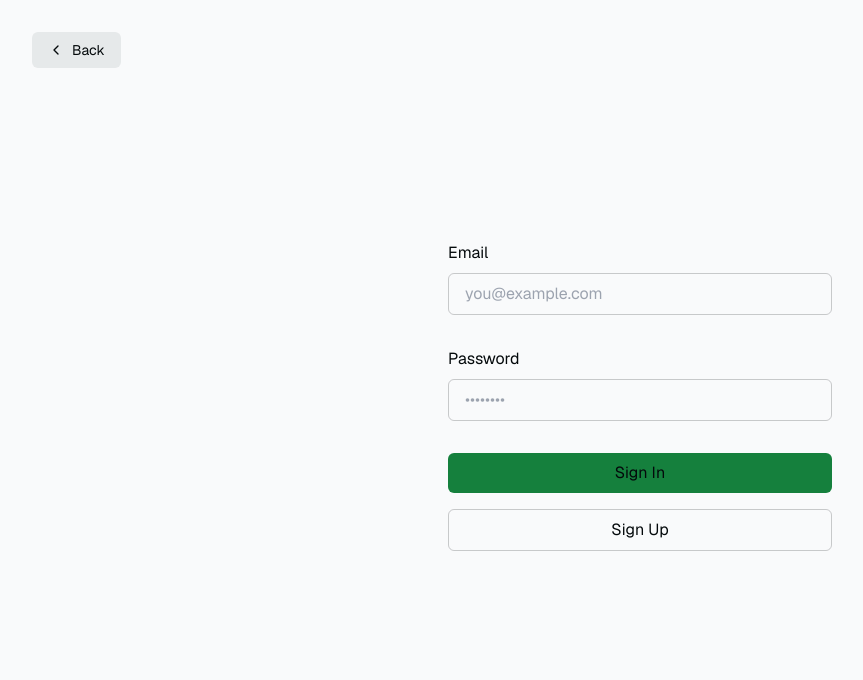
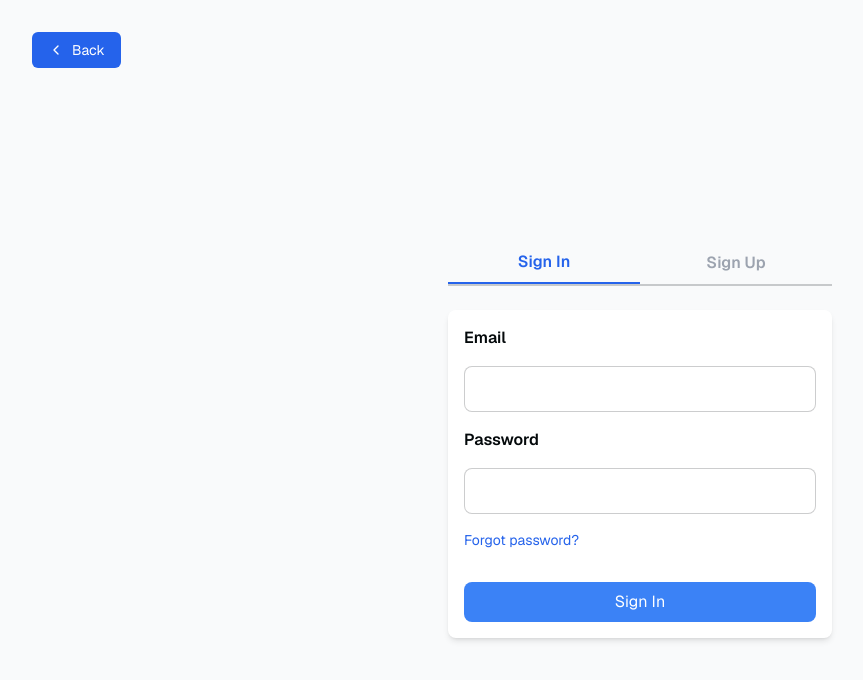
Before and after one commit to Zeff01/Agios, a Next.js app: page /login in a window 1280 px wide. Shown: the top 680 px of the page, without its empty margins (0-863 px from the left). Built offline with nearby package versions, Linux system fonts and the light colour scheme.

Commit message:
trying sign up fix

```diff
--- /dev/null
+++ b/app/api/signin/route.ts
@@ -0,0 +1,19 @@
+import { createClient } from "@/utils/supabase/server";
+
+export async function POST(req: any, res: any) {
+  const { email, password } = req.body;
+  const supabase = createClient();
+
+  const { error } = await supabase.auth.signInWithPassword({
+    email,
+    password,
+  });
+
+  if (error) {
+    return res.status(401).json({ message: "Could not authenticate user" });
+  }
+
+  res
+    .status(200)
+    .json({ message: "Authentication successful", redirectTo: "/protected" });
+}
--- /dev/null
+++ b/app/api/signup/route.ts
@@ -0,0 +1,82 @@
+import { createClient } from "@/utils/supabase/server";
+import type { NextApiRequest } from "next";
+import { NextResponse } from "next/server";
+
+export async function POST(req: NextApiRequest) {
+  try {
+    // Parse the request body
+    const { email, password, firstname, lastname } = req.body;
+    console.log("req.body:", req.body);
+
+    // Create a Supabase client instance
+    const supabase = createClient();
+
+    // Check if email and password are provided
+    if (!email || !password) {
+      return NextResponse.json(
+        { error: "Email and password are required" },
+        { status: 400 }
+      );
+    }
+
+    // Sign up the user using Supabase
+    const { data, error } = await supabase.auth.signUp({
+      email: email,
+      password: password,
+    });
+
+    // Handle errors during sign-up
+    if (error) {
+      console.error("Signup error:", error);
+      return NextResponse.json(
+        { error: "Could not authenticate user" },
+        { status: 401 }
+      );
+    }
+
+    // Extract the user object from the response data
+    const { user } = data;
+
+    // Check if the user object exists
+    if (user) {
+      // Prepare user profile data
+      const profileData = { id: user.id, firstname, lastname, isPaid: false };
+
+      // Insert user profile data into the database
+      const { data: profile, error: profileError } = await supabase
+        .from("profiles")
+        .insert([profileData]);
+
+      // Handle errors during profile creation
+      if (profileError) {
+        console.error("Profile creation error:", profileError);
+        return NextResponse.json(
+          { error: "Failed to set up user profile" },
+          { status: 500 }
+        );
+      }
+
+      // Return success response
+      return NextResponse.json(
+        {
+          message: "Check your email to continue the sign-in process",
+          redirectTo: "/login",
+        },
+        { status: 200 }
+      );
+    } else {
+      // Return error response if user object is not found
+      return NextResponse.json(
+        { error: "User was not created successfully" },
+        { status: 500 }
+      );
+    }
+  } catch (err) {
+    // Handle unexpected errors
+    console.error("Unexpected error:", err);
+    return NextResponse.json(
+      { error: "Internal server error" },
+      { status: 500 }
+    );
+  }
+}
--- a/app/login/page.tsx
+++ b/app/login/page.tsx
@@ -1,61 +1,71 @@
+"use client";
 import Link from "next/link";
-import { headers } from "next/headers";
-import { createClient } from "@/utils/supabase/server";
-import { redirect } from "next/navigation";
+import { useState, FormEvent } from "react";
 import { SubmitButton } from "./submit-button";
 
-export default function Login({
-  searchParams,
-}: {
+interface LoginProps {
   searchParams: { message: string };
-}) {
-  const signIn = async (formData: FormData) => {
-    "use server";
-
-    const email = formData.get("email") as string;
-    const password = formData.get("password") as string;
-    const supabase = createClient();
-
-    const { error } = await supabase.auth.signInWithPassword({
-      email,
-      password,
-    });
-
-    if (error) {
-      return redirect("/login?message=Could not authenticate user");
 }
 
-    return redirect("/protected");
+interface FormState {
+  email: string;
+  password: string;
+  confirmPassword: string;
+  firstname: string;
+  lastname: string;
+}
+
+export default function Login({ searchParams }: LoginProps) {
+  const [formState, setFormState] = useState<FormState>({
+    email: "",
+    password: "",
+    confirmPassword: "",
+    firstname: "",
+    lastname: "",
+  });
+  console.log("formState:", formState);
+  const [activeTab, setActiveTab] = useState<"signIn" | "signUp">("signIn");
+
+  // Handle form input changes
+  const handleChange = (event: React.ChangeEvent<HTMLInputElement>) => {
+    const { name, value } = event.target;
+    setFormState((prevState) => ({ ...prevState, [name]: value }));
   };
 
-  const signUp = async (formData: FormData) => {
-    "use server";
+  // General form submission handler
+  const handleSubmit = async (
+    event: FormEvent<HTMLFormElement>,
+    endpoint: string
+  ) => {
+    event.preventDefault();
 
-    const origin = headers().get("origin");
-    const email = formData.get("email") as string;
-    const password = formData.get("password") as string;
-    const supabase = createClient();
-
-    const { error } = await supabase.auth.signUp({
-      email,
-      password,
-      options: {
-        emailRedirectTo: `${origin}/auth/callback`,
-      },
-    });
-
-    if (error) {
-      return redirect("/login?message=Could not authenticate user");
+    // Validate fields here before submitting
+    if (
+      activeTab === "signUp" &&
+      formState.password !== formState.confirmPassword
+    ) {
+      alert("Passwords do not match.");
+      return;
     }
 
-    return redirect("/login?message=Check email to continue sign in process");
+    const response = await fetch(endpoint, {
+      method: "POST",
+      headers: { "Content-Type": "application/json" },
+      body: JSON.stringify(formState),
+    });
+    const result = await response.json();
+    if (response.ok) {
+      window.location.href = result.redirectTo;
+    } else {
+      alert(result.message);
+    }
   };
 
   return (
-    <div className="flex-1 flex flex-col w-full px-8 sm:max-w-md justify-center gap-2">
+    <div className="flex-1 flex flex-col w-full px-8 sm:max-w-md justify-center gap-2 mx-auto mt-20">
       <Link
         href="/"
-        className="absolute left-8 top-8 py-2 px-4 rounded-md no-underline text-foreground bg-btn-background hover:bg-btn-background-hover flex items-center group text-sm"
+        className="absolute left-8 top-8 py-2 px-4 rounded-md no-underline text-white bg-blue-600 hover:bg-blue-700 flex items-center group text-sm"
       >
         <svg
           xmlns="http://www.w3.org/2000/svg"
@@ -70,50 +80,139 @@ export default function Login({
           className="mr-2 h-4 w-4 transition-transform group-hover:-translate-x-1"
         >
           <polyline points="15 18 9 12 15 6" />
-        </svg>{" "}
+        </svg>
         Back
       </Link>
-
-      <form className="animate-in flex-1 flex flex-col w-full justify-center gap-2 text-foreground">
-        <label className="text-md" htmlFor="email">
+      <div className="tabs flex border-b-2">
+        <button
+          className={`tab flex-1 text-center py-2 font-semibold ${
+            activeTab === "signIn"
+              ? "text-blue-600 border-blue-600 border-b-2"
+              : "text-gray-400"
+          }`}
+          onClick={() => setActiveTab("signIn")}
+        >
+          Sign In
+        </button>
+        <button
+          className={`tab flex-1 text-center py-2 font-semibold ${
+            activeTab === "signUp"
+              ? "text-blue-600 border-blue-600 border-b-2"
+              : "text-gray-400"
+          }`}
+          onClick={() => setActiveTab("signUp")}
+        >
+          Sign Up
+        </button>
+      </div>
+      {activeTab === "signIn" && (
+        <form
+          className="animate-in flex flex-col gap-4 p-4 bg-white shadow-md rounded-lg mt-4"
+          onSubmit={(e) => handleSubmit(e, "/api/signin")}
+        >
+          <label htmlFor="email" className="font-semibold">
             Email
           </label>
           <input
-          className="rounded-md px-4 py-2 bg-inherit border mb-6"
+            className="input text-lg rounded-lg border px-4 py-2"
             name="email"
-          placeholder="you@example.com"
+            type="email"
             required
+            value={formState.email}
+            onChange={handleChange}
           />
-        <label className="text-md" htmlFor="password">
+          <label htmlFor="password" className="font-semibold">
             Password
           </label>
           <input
-          className="rounded-md px-4 py-2 bg-inherit border mb-6"
+            className="input text-lg rounded-lg border px-4 py-2"
             type="password"
             name="password"
-          placeholder="••••••••"
             required
+            value={formState.password}
+            onChange={handleChange}
+          />
+          <Link
+            href="/forgot-password"
+            className="text-sm text-blue-600 hover:text-blue-800"
+          >
+            Forgot password?
+          </Link>
+          <SubmitButton
+            className="bg-blue-500 hover:bg-blue-600 text-white rounded-lg px-4 py-2 mt-4"
+            pendingText="Signing In..."
+            children="Sign In"
+          />
+        </form>
+      )}
+      {activeTab === "signUp" && (
+        <form
+          className="animate-in flex flex-col gap-4 p-4 bg-white shadow-md rounded-lg mt-4"
+          onSubmit={(e) => handleSubmit(e, "/api/signup")}
+        >
+          <label htmlFor="email" className="font-semibold">
+            Email
+          </label>
+          <input
+            className="input text-lg rounded-lg border px-4 py-2"
+            name="email"
+            type="email"
+            required
+            value={formState.email}
+            onChange={handleChange}
+          />
+          <label htmlFor="password" className="font-semibold">
+            Password
+          </label>
+          <input
+            className="input text-lg rounded-lg border px-4 py-2"
+            type="password"
+            name="password"
+            required
+            value={formState.password}
+            onChange={handleChange}
+          />
+          <label htmlFor="confirmPassword" className="font-semibold">
+            Confirm Password
+          </label>
+          <input
+            className="input text-lg rounded-lg border px-4 py-2"
+            type="password"
+            name="confirmPassword"
+            required
+            value={formState.confirmPassword}
+            onChange={handleChange}
+          />
+          <label htmlFor="firstname" className="font-semibold">
+            First Name
+          </label>
+          <input
+            className="input text-lg rounded-lg border px-4 py-2"
+            name="firstname"
+            required
+            value={formState.firstname}
+            onChange={handleChange}
+          />
+          <label htmlFor="lastname" className="font-semibold">
+            Last Name
+          </label>
+          <input
+            className="input text-lg rounded-lg border px-4 py-2"
+            name="lastname"
+            required
+            value={formState.lastname}
+            onChange={handleChange}
           />
           <SubmitButton
-          formAction={signIn}
-          className="bg-green-700 rounded-md px-4 py-2 text-foreground mb-2"
-          pendingText="Signing In..."
-        >
-          Sign In
-        </SubmitButton>
-        <SubmitButton
-          formAction={signUp}
-          className="border border-foreground/20 rounded-md px-4 py-2 text-foreground mb-2"
+            className="border-blue-500 text-blue-500 hover:bg-blue-500 hover:text-white rounded-lg px-4 py-2 mt-4"
             pendingText="Signing Up..."
-        >
-          Sign Up
-        </SubmitButton>
+            children="Sign Up"
+          />
+        </form>
+      )}
       {searchParams?.message && (
-          <p className="mt-4 p-4 bg-foreground/10 text-foreground text-center">
-            {searchParams.message}
-          </p>
+        <p className="p-4 text-center text-red-500">{searchParams.message}</p>
       )}
-      </form>
     </div>
   );
 }
--- a/components/paddle/CheckoutButton.tsx
+++ b/components/paddle/CheckoutButton.tsx
@@ -40,6 +40,10 @@ const CheckoutButton: React.FC = () => {
           priceId: "pri_01hvn8w5629ejjqb3y21xqmfe9",
           quantity: 1,
         },
+        {
+          priceId: "pri_01hvn8vsztet8dfkc9zn8znd0z",
+          quantity: 1,
+        },
       ],
       successUrl: "https://your-success-url.com",
       customer: {
```
Also changed, not shown: app/api/paddle-webhook/route.ts (+90 -7 lines), middleware.ts (+10 -1 lines), utils/supabase/server.ts (+6 -7 lines). Lines whose indentation alone changed are shown as unchanged.
